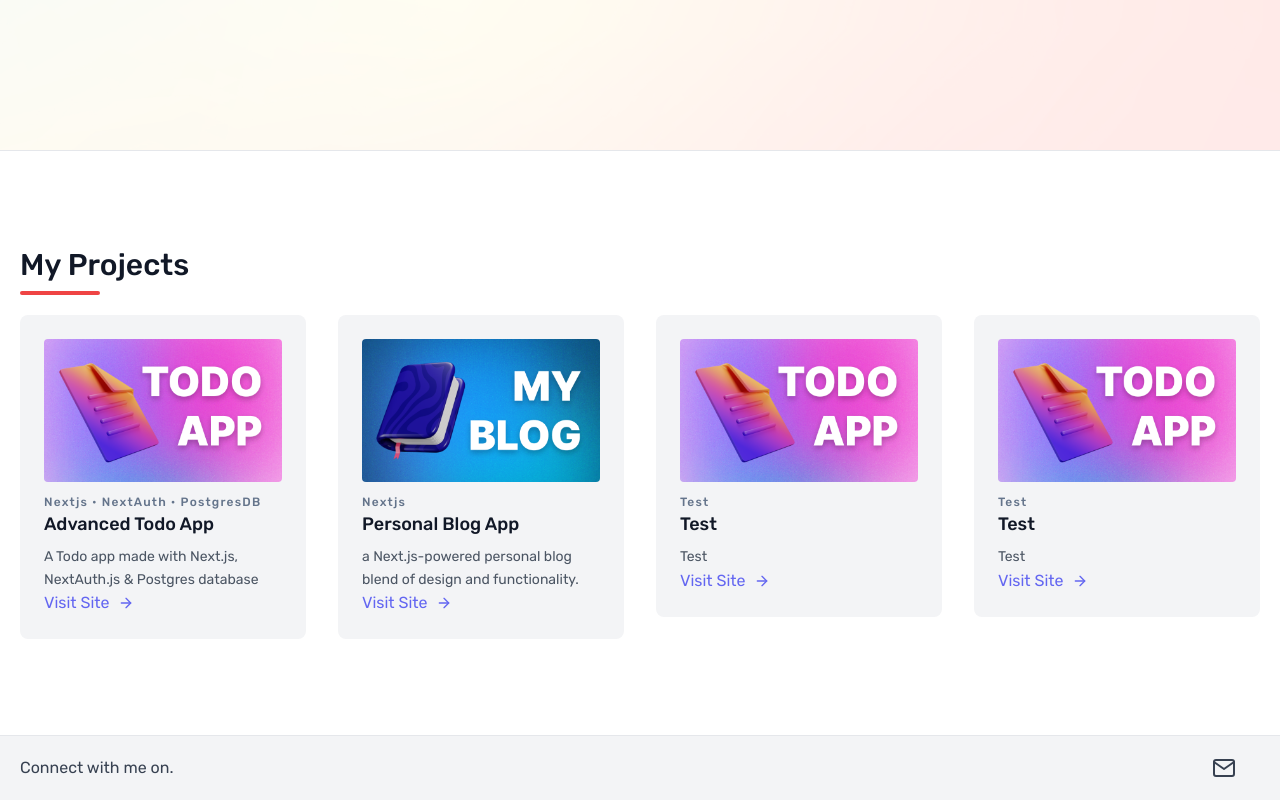
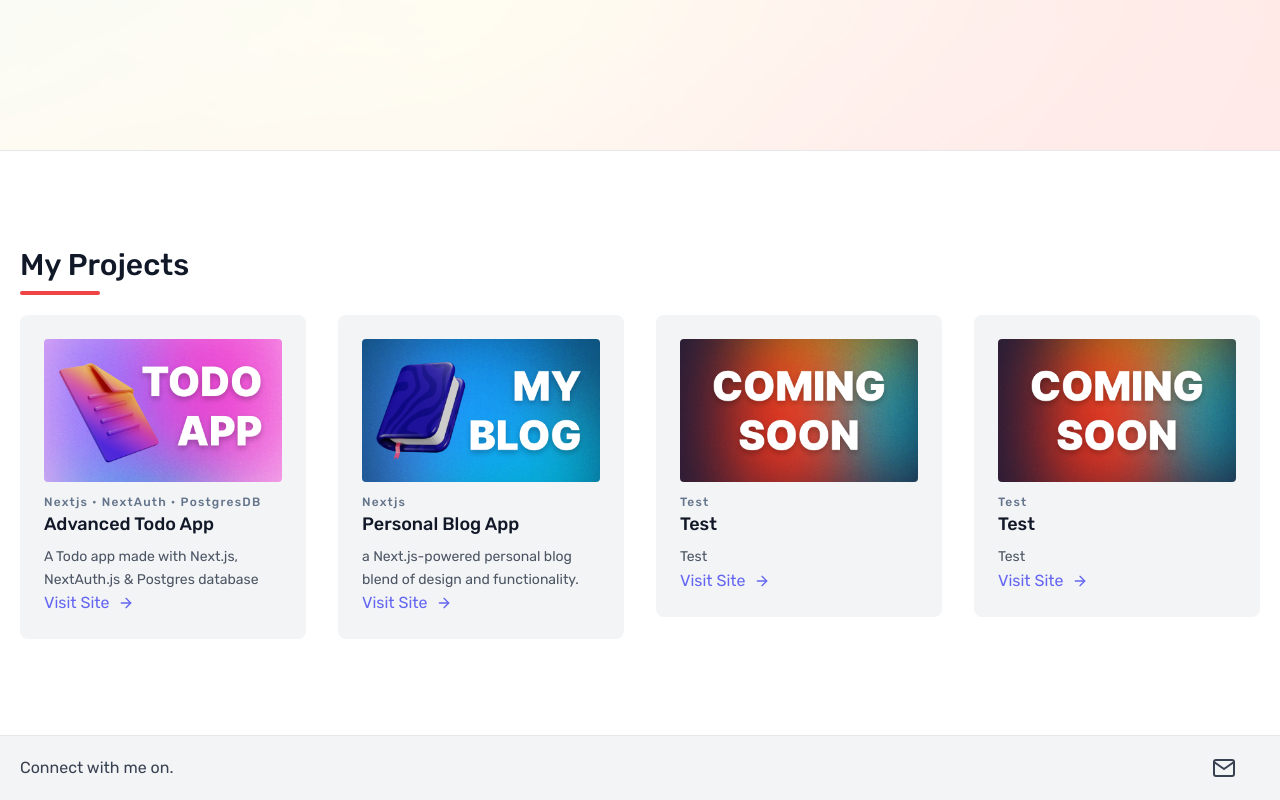
Before and after one commit to devloves/portfolio, a Next.js app: page / in a window 1280 px wide. Shown: the part 676-1476 px from the top of the page. Built offline with nearby package versions, Linux system fonts and the light colour scheme.

Commit message:
Added Default Project Img
Co-Authored-By: Ronit singh <75851960+ronitsingh-progamers@users.noreply.github.com>

```diff
--- a/pages/components/project.js
+++ b/pages/components/project.js
@@ -36,14 +36,14 @@ export default function Project() {
               subline={"Test"}
               name={"Test"}
               desc={"Test"}
-              img={"/git.png"}
+              img={"/default.png"}
               link={"https://google.com"}
             />
             <ProjectItem
               subline={"Test"}
               name={"Test"}
               desc={"Test"}
-              img={"/git.png"}
+              img={"/default.png"}
               link={"https://google.com"}
             />
           </div>
```
Also changed, not shown: public/default.png (added).
